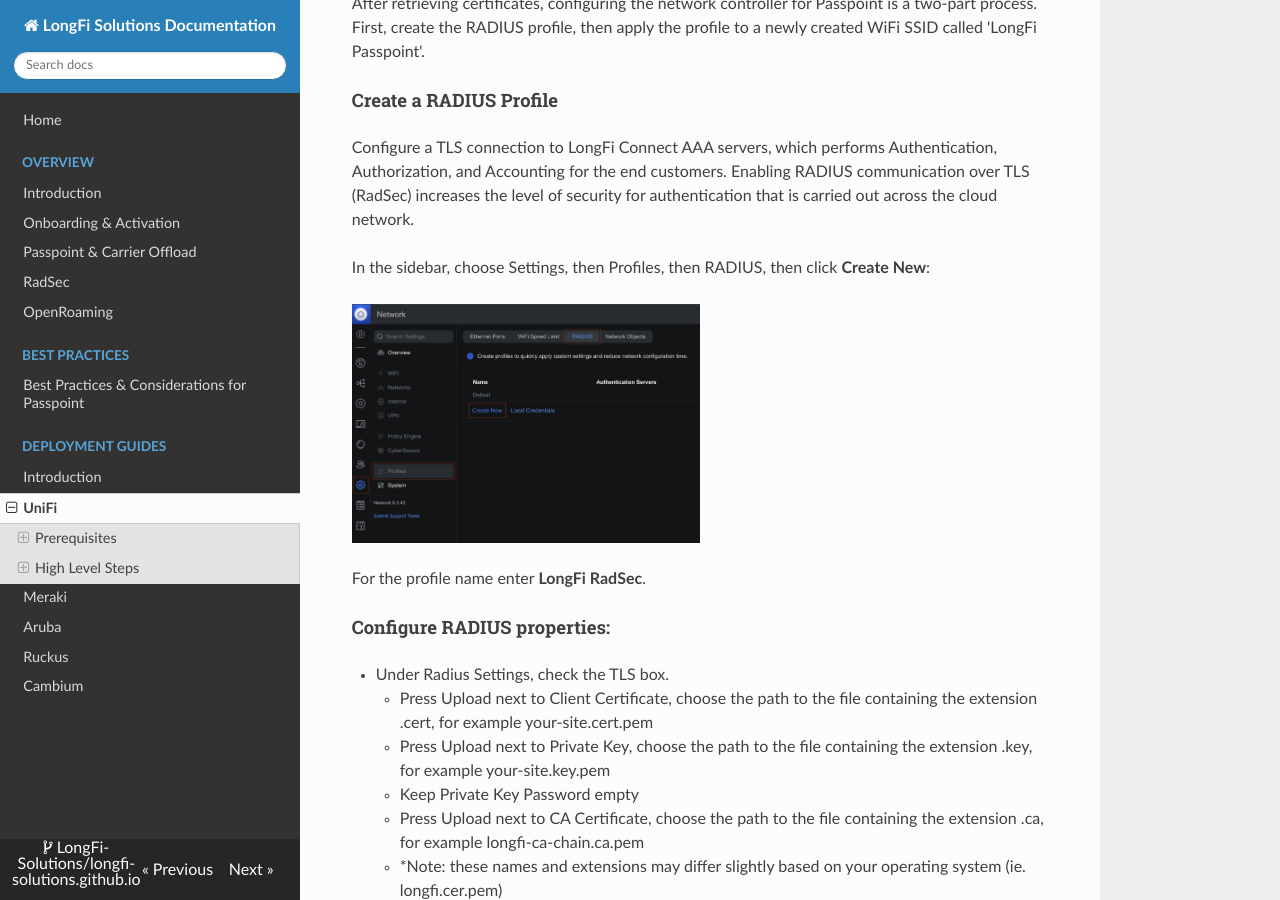
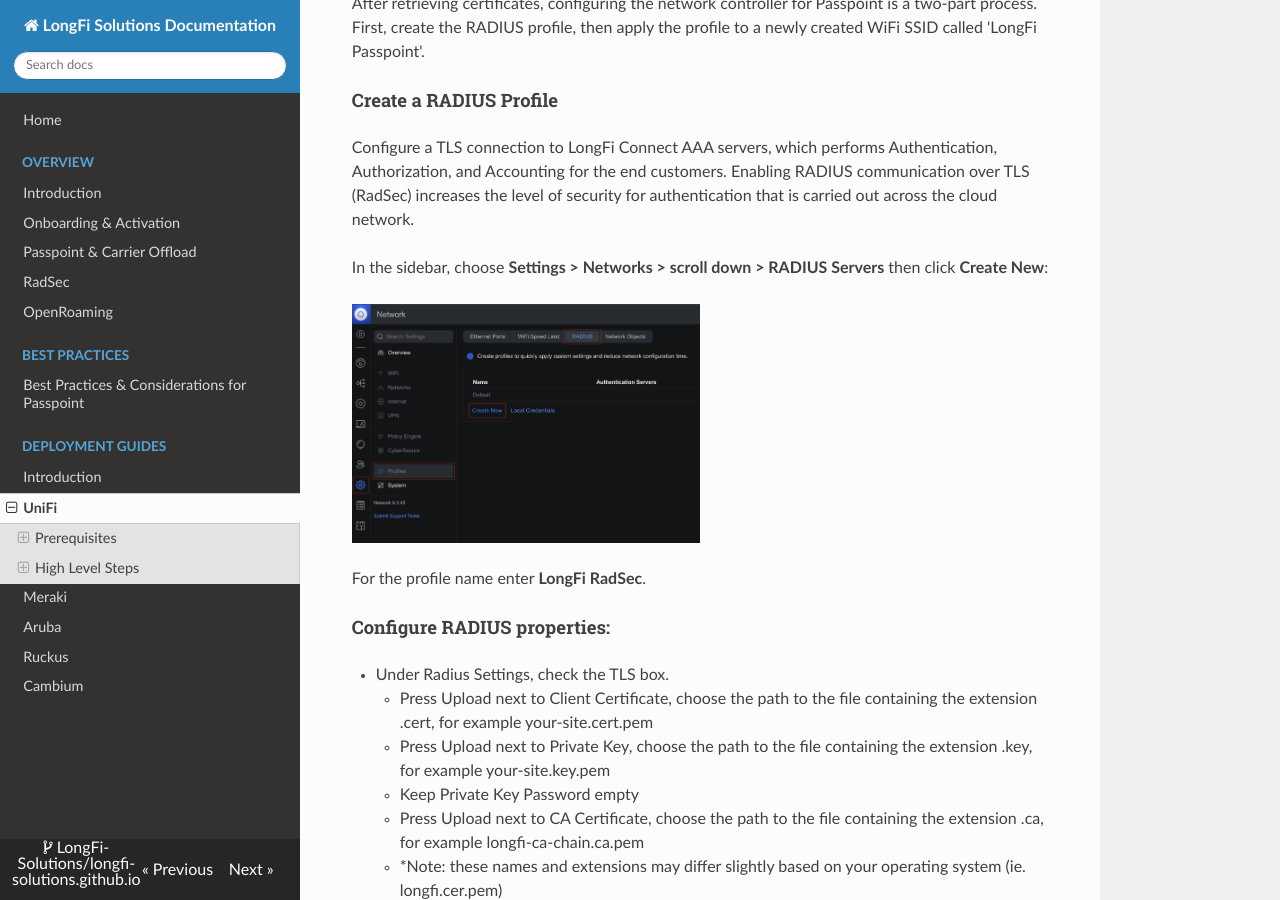
Before and after one commit to LongFi-Solutions/longfi-solutions.github.io, an MkDocs documentation site: the page built from docs/deployment/unifi.md, in a window 1280 px wide and 900 px high, scrolled down 1834 px. Built offline with MkDocs 1.6.1, drawn with Linux system fonts in a browser that asks for light colours; nearby versions of some CDN libraries.

Commit message:
Update Deployment Guides “unifi”

```diff
--- a/docs/deployment/unifi.md
+++ b/docs/deployment/unifi.md
@@ -49,7 +49,7 @@ After retrieving certificates, configuring the network controller for Passpoint
 
 Configure a TLS connection to LongFi Connect AAA servers, which performs Authentication, Authorization, and Accounting for the end customers. Enabling RADIUS communication over TLS (RadSec) increases the level of security for authentication that is carried out across the cloud network.
 
-In the sidebar, choose Settings, then Profiles, then RADIUS, then click **Create New**:
+In the sidebar, choose **Settings > Networks > scroll down > RADIUS Servers** then click **Create New**:
 
 ![](/assets/images/2%20-%20Create%20a%20RADIUS%20Profile.png){ .img-md }
 
```
